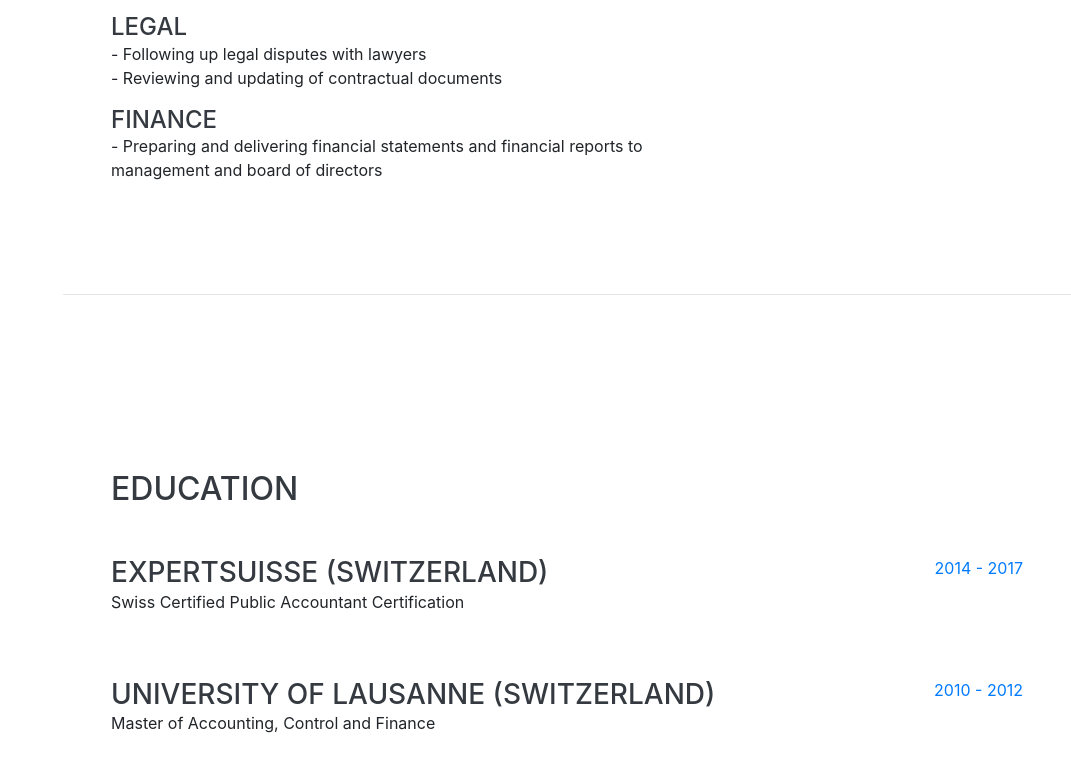
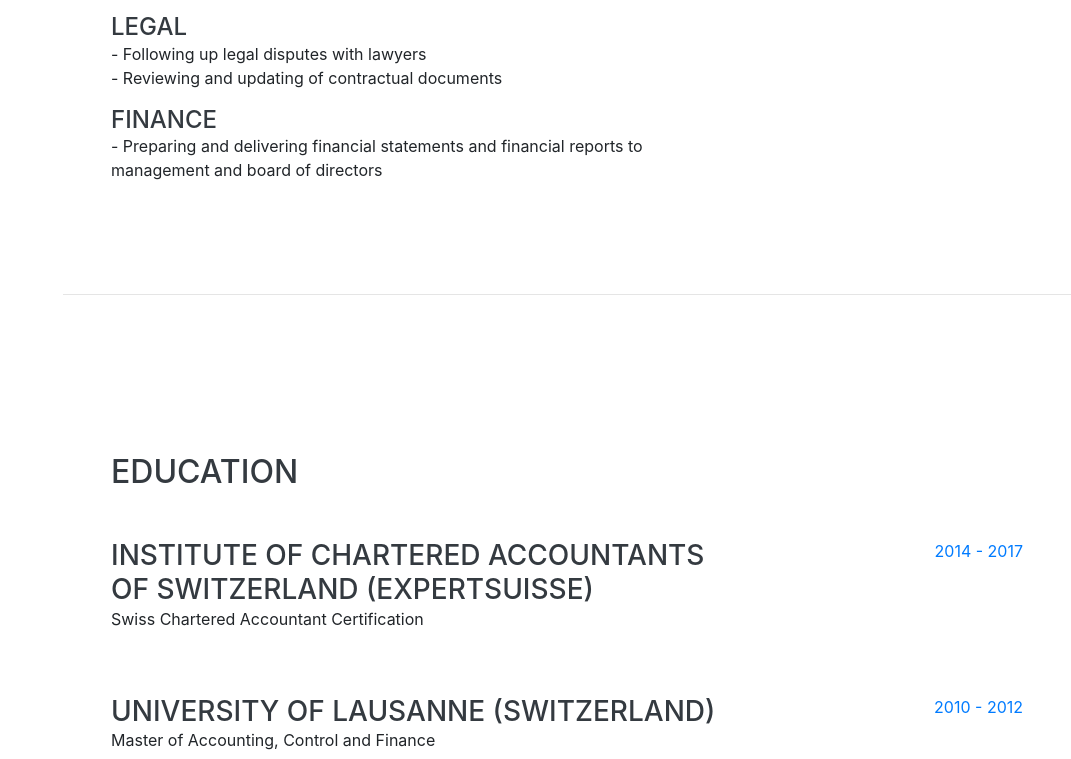
Before and after one commit to fannydoan/portfolio, a website with bundled scripts: page index.html in a window 1280 px wide. Shown: the part 2041-2800 px from the top of the page, without its empty margins (209-1280 px from the left). Built offline with nearby package versions, Linux system fonts and the light colour scheme; a web font is replaced by a local one.

Commit message:
Minor changes

```diff
--- a/index.html
+++ b/index.html
@@ -70,7 +70,7 @@
           <a href="mailto:fanny.doan@gmail.com">fanny.doan@gmail.com</a>
         </div>
         <p class="lead mb-5">
-            - A Certified Public Accountant (CPA) with 8 years of meaningful experience in the field auditing, compliance, risk management and project management in Switzerland for an international portfolio of clients</br>
+            - A Certified Chartered Accountant with 8 years of meaningful experience in the field auditing, compliance, risk management and project management in Switzerland for an international portfolio of clients</br>
             - Highly motivated and competent professional</br>
             - Possesses strength in undertaking complex assignments and excellent problem solving capabilities</br>
             - Team player who performs at higher level of productivity in fast-paced environments with proven track record of meeting deadlines and targets</br>
@@ -161,8 +161,8 @@
 
         <div class="resume-item d-flex flex-column flex-md-row justify-content-between mb-5">
           <div class="resume-content">
-            <h3 class="mb-0">Expertsuisse (Switzerland)</h3>
-            <p>Swiss Certified Public Accountant Certification</p>
+            <h3 class="mb-0">Institute of Chartered Accountants of Switzerland (EXPERTsuisse)</h3>
+            <p>Swiss Chartered Accountant Certification</p>
           </div>
           <div class="resume-date text-md-right">
             <span class="text-primary">2014 - 2017</span>
```
